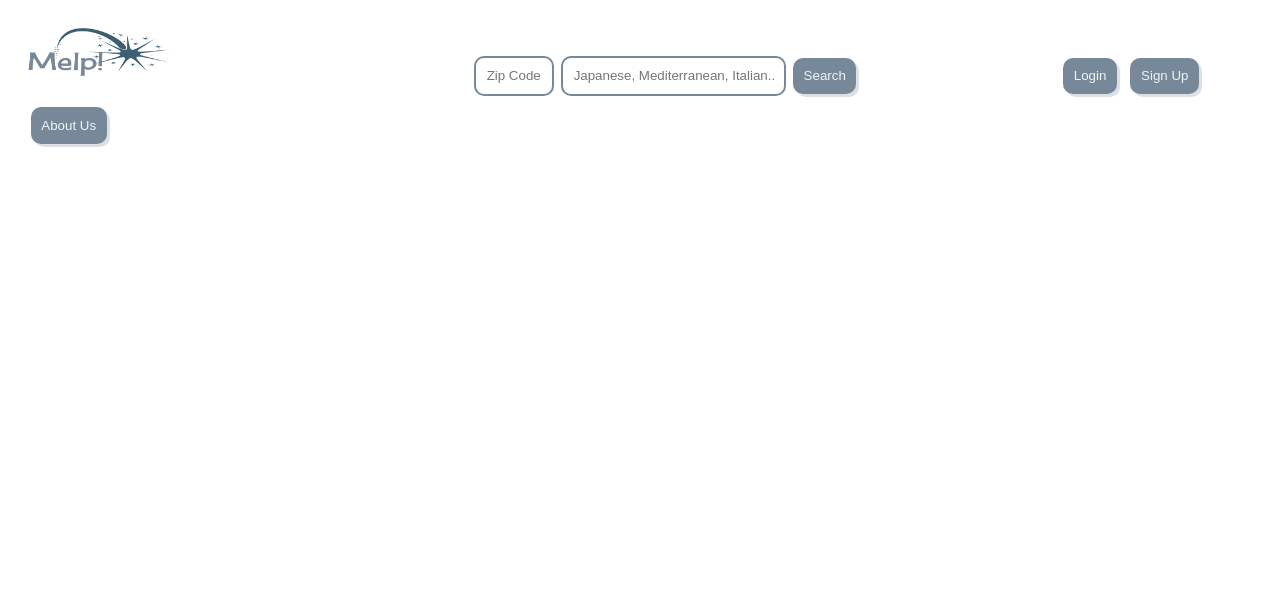
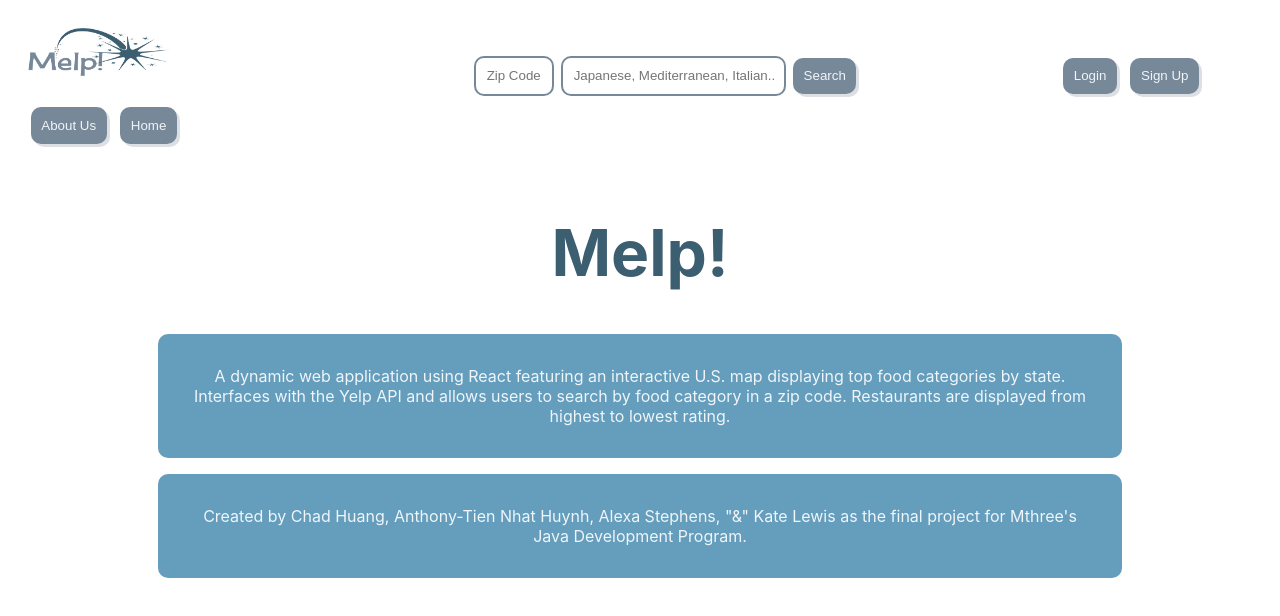
Before and after one commit to The-Software-Guild/c40finalproject-teem-3, a React (Create React App) app: page /AboutUs in a window 1280 px wide. Shown: the top 616 px of the page. Built offline with nearby package versions, Linux system fonts and the light colour scheme; what @amcharts/amcharts4 would draw is missing.

Commit message:
about us page/home button

```diff
--- a/src/App.js
+++ b/src/App.js
@@ -1,7 +1,9 @@
 import React from 'react';
 import { BrowserRouter, Switch, Route } from 'react-router-dom';
 import { HomePage } from './pages/HomePage'
-import { NavBar } from './components/NavBar'
+import   NavBar   from './components/NavBar'
+import   AboutUs   from './pages/AboutUs'
+
 
 function App() {
   return (
@@ -9,8 +11,9 @@ function App() {
       <NavBar />
       <BrowserRouter>
         <Switch>
-          <Route exact path='/' component={HomePage} />
+          <Route path='/' exact component={HomePage} />
           <Route path='/home' component={HomePage} />
+          <Route path='/AboutUs' component={AboutUs} />
         </Switch>
       </BrowserRouter>
     </div>
--- /dev/null
+++ b/src/components/AboutUs.module.css
@@ -0,0 +1,18 @@
+
+h1{
+    color: #3c5e71;
+    text-align: center;
+    margin-top: 1em;
+    font-size: 4em;
+}
+
+p{
+    text-align: center;
+    margin: auto;
+    max-width: 900px;
+    padding: 2em;
+    margin-bottom: 1em;
+    color: #eff5f8;
+    background-color: #659DBD;
+    border-radius: 10px;
+}
--- a/src/components/NavBar.js
+++ b/src/components/NavBar.js
@@ -1,8 +1,10 @@
-import React from 'react';
+import React, { Component } from 'react';
+import { BrowserRouter , Redirect } from 'react-router-dom';
 import styles from './NavBar.module.css'
 import melpLogo from './melpLogo.png'
+import AboutUs from '../pages/AboutUs'
 
-export function NavBar() {
+export default function NavBar() {
     return (
         <div className={styles['nav-bar']}>
 
@@ -17,7 +19,9 @@ export function NavBar() {
 
                 <button> Login </button>
                 <button> Sign Up </button>
-                <button> About Us </button>
+                <button><a href="/AboutUs">About Us </a></button>
+                <button><a href="/Home">Home </a></button>
+
             </div>
         </div>
 
--- a/src/components/NavBar.module.css
+++ b/src/components/NavBar.module.css
@@ -59,6 +59,16 @@ button{
     cursor: pointer;
 }
 
+a{
+    color: #eff5f8;
+    text-decoration: none;
+    display: inline-block;
+   position: relative;
+   z-index: 1;
+   padding: 2em;
+   margin: -2em;
+}
+
 img{
     margin-right: 300px;
 }
--- a/src/index.js
+++ b/src/index.js
@@ -1,16 +1,16 @@
 import React from 'react';
 import ReactDOM from 'react-dom';
+import {BrowserRouter} from 'react-router-dom'
 import './index.css';
 import App from './App';
 import reportWebVitals from './reportWebVitals';
 
 ReactDOM.render(
-  <React.StrictMode>
+ <React.StrictMode>
     <App />
   </React.StrictMode>,
   document.getElementById('root')
 );
-
 // If you want to start measuring performance in your app, pass a function
 // to log results (for example: reportWebVitals(console.log))
 // or send to an analytics endpoint. Learn more: https://bit.ly/CRA-vitals
--- a/src/pages/AboutUs.js
+++ b/src/pages/AboutUs.js
@@ -0,0 +1,23 @@
+import React from 'react';
+import  NavBar from '../components/NavBar'
+import styles from '../components/AboutUs.module.css'
+
+
+
+export default function AboutUs() {
+
+        return(
+
+        <div className="about">
+
+
+        <h1>Melp!</h1>
+        <p>A dynamic web application using React featuring an interactive U.S. map displaying top food categories by state. Interfaces with the Yelp API and allows users to search by food category in a zip code. Restaurants are displayed from highest to lowest rating.</p>
+
+        <p>Created by Chad Huang, Anthony-Tien Nhat Huynh, Alexa Stephens, "&amp;" Kate Lewis as the final project for Mthree's Java Development Program. </p>
+
+
+       </div>
+
+    );
+}
```
